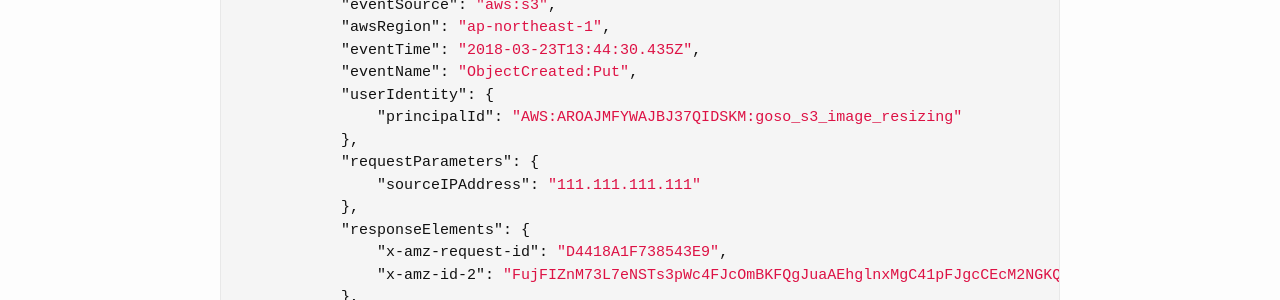
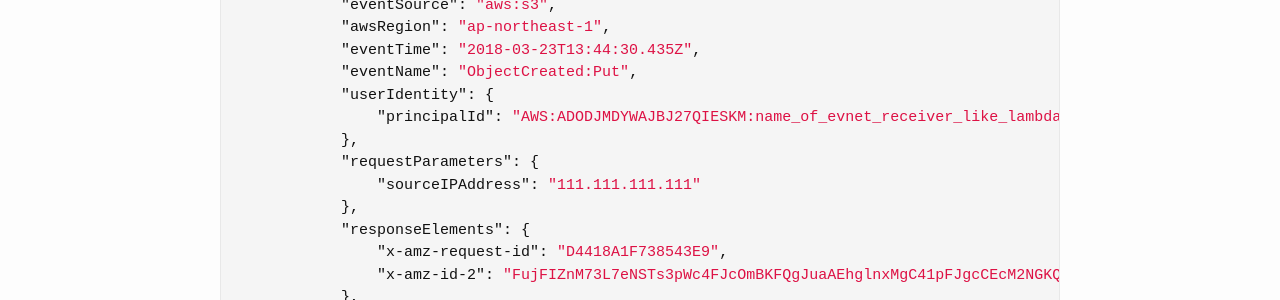
Before and after one commit to dveamer/dveamer.github.io, a Jekyll site: the page built from _posts/BackEnd/2018-03-23-SampleJsonOfAwsEvents.md, in a window 1280 px wide and 900 px high, scrolled down 1057 px. Shown: the part 151-451 px from the top of the window. Built offline with Jekyll 4.4.1, drawn with Linux system fonts in a browser that asks for light colours; comment, search, counter and statistics services are not loaded.

Commit message:
homepage updates

```diff
--- a/_posts/BackEnd/2018-03-23-SampleJsonOfAwsEvents.md
+++ b/_posts/BackEnd/2018-03-23-SampleJsonOfAwsEvents.md
@@ -46,7 +46,7 @@
             "eventTime": "2018-03-23T13:44:30.435Z",
             "eventName": "ObjectCreated:Put",
             "userIdentity": {
-                "principalId": "AWS:AROAJMFYWAJBJ37QIDSKM:goso_s3_image_resizing"
+                "principalId": "AWS:ADODJMDYWAJBJ27QIESKM:name_of_evnet_receiver_like_lambda"
             },
             "requestParameters": {
                 "sourceIPAddress": "111.111.111.111"
```
